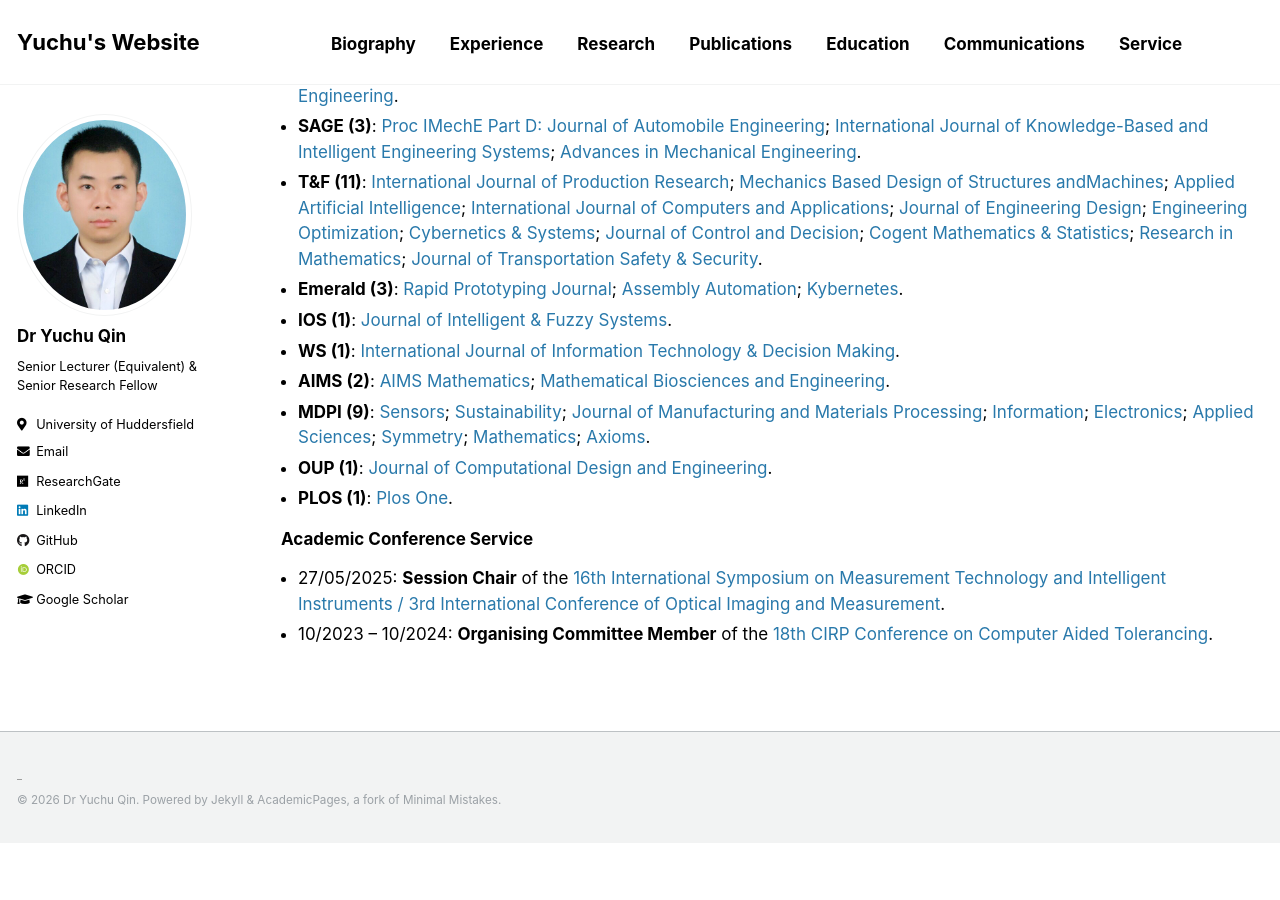
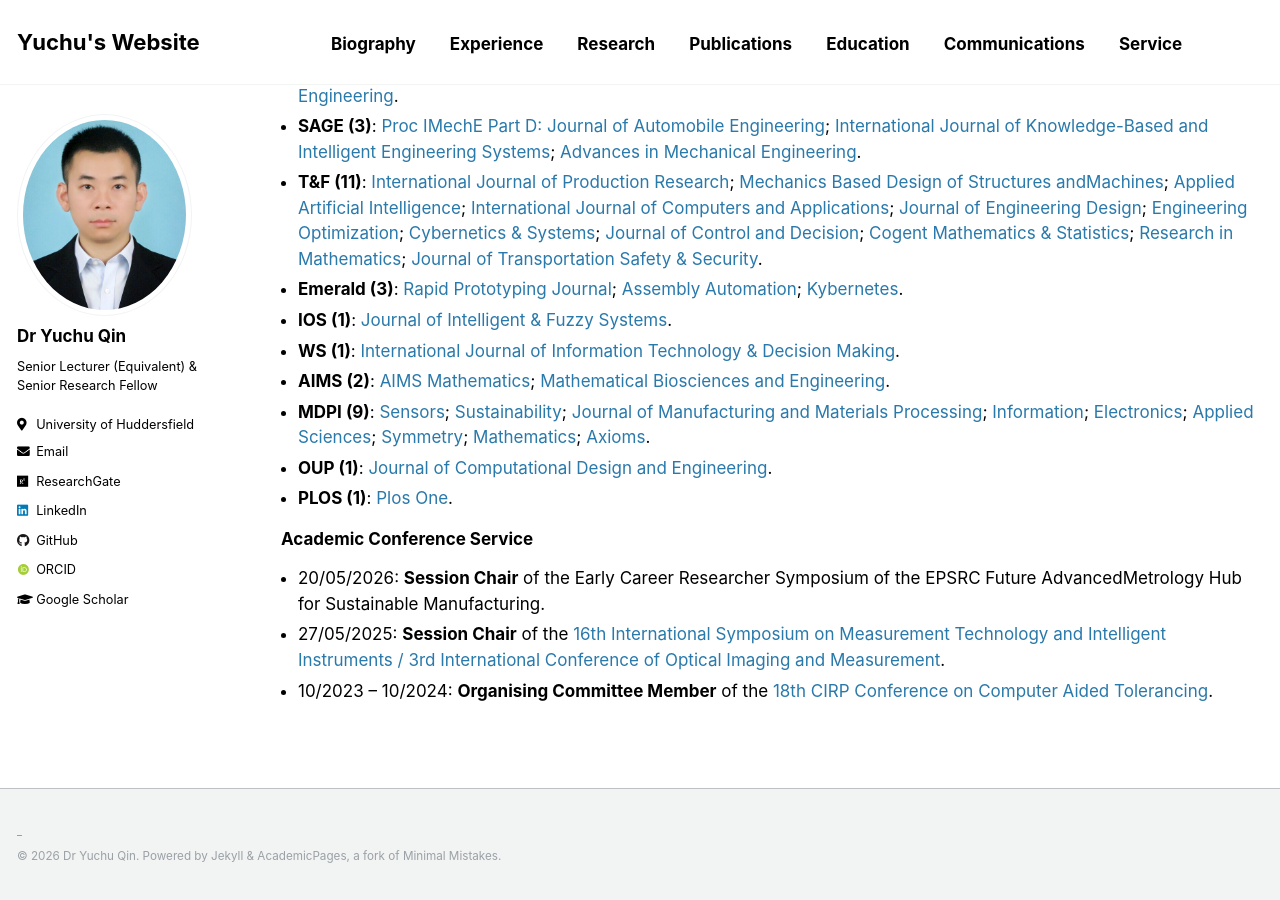
Before and after one commit to yuchu-qin/yuchu-qin.github.io, a Jekyll site: the page built from _pages/service.md, in a window 1280 px wide and 900 px high, scrolled down 1179 px. Built offline with Jekyll 4.4.1, drawn with Linux system fonts in a browser that asks for light colours; some web fonts are replaced; our own code applies the rules of GitHub Pages for plain Markdown files; before the commit the page ends 2022 px from its top, so only the background shows below that.

Commit message:
Add session chair role for EPSRC symposium

```diff
--- a/_pages/service.md
+++ b/_pages/service.md
@@ -38,5 +38,6 @@ author_profile: true
 - **PLOS (1)**: [Plos One](https://journals.plos.org/plosone/).
 
 ### Academic Conference Service
+- 20/05/2026: **Session Chair** of the Early Career Researcher Symposium of the EPSRC Future AdvancedMetrology Hub for Sustainable Manufacturing.
 - 27/05/2025: **Session Chair** of the [16th International Symposium on Measurement Technology and Intelligent Instruments / 3rd International Conference of Optical Imaging and Measurement](https://www.ismtii2025.com/En/Default).
 - 10/2023 – 10/2024: **Organising Committee Member** of the [18th CIRP Conference on Computer Aided Tolerancing](https://fmh.hud.ac.uk/cirp-conference/).
```
